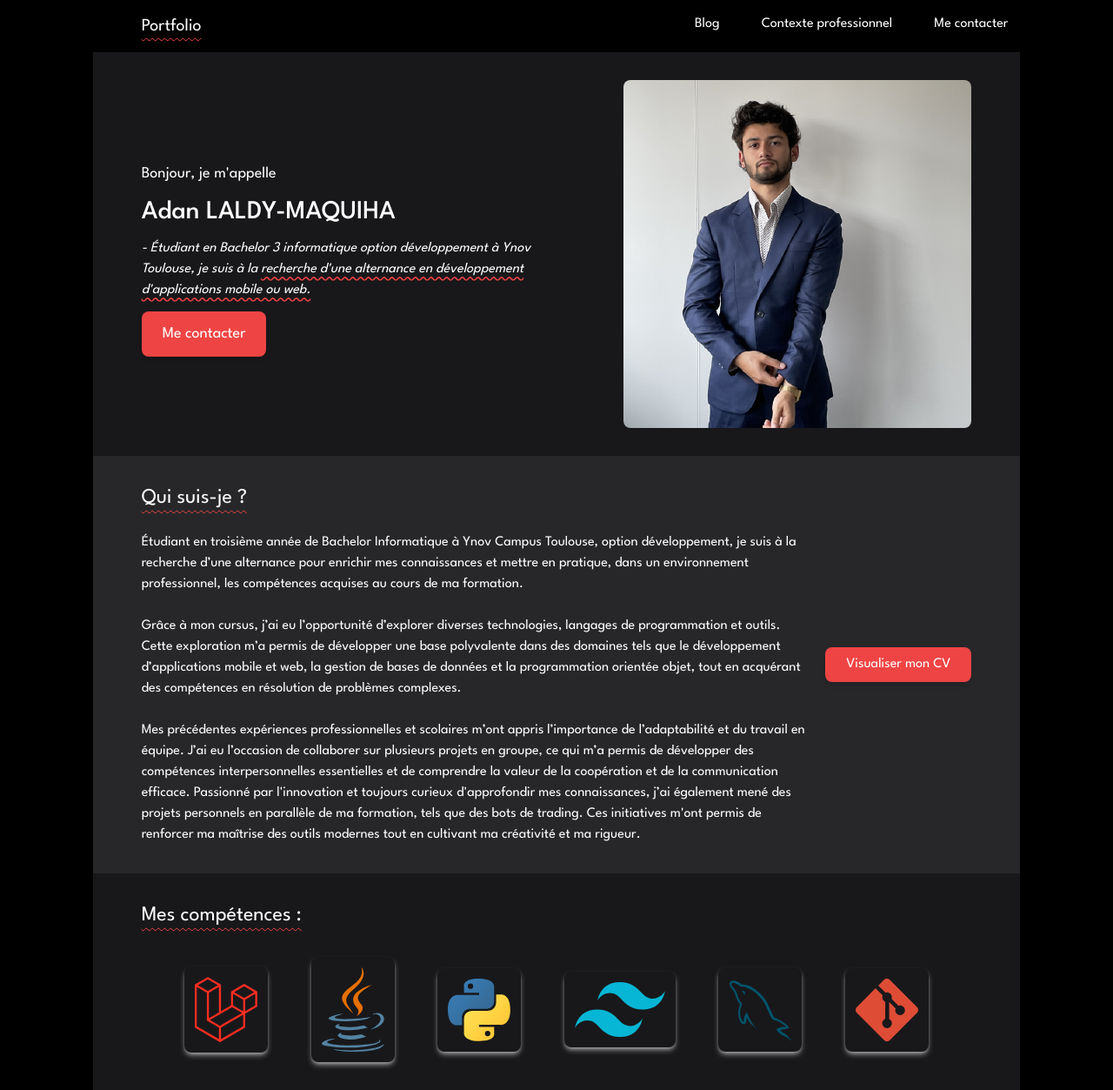
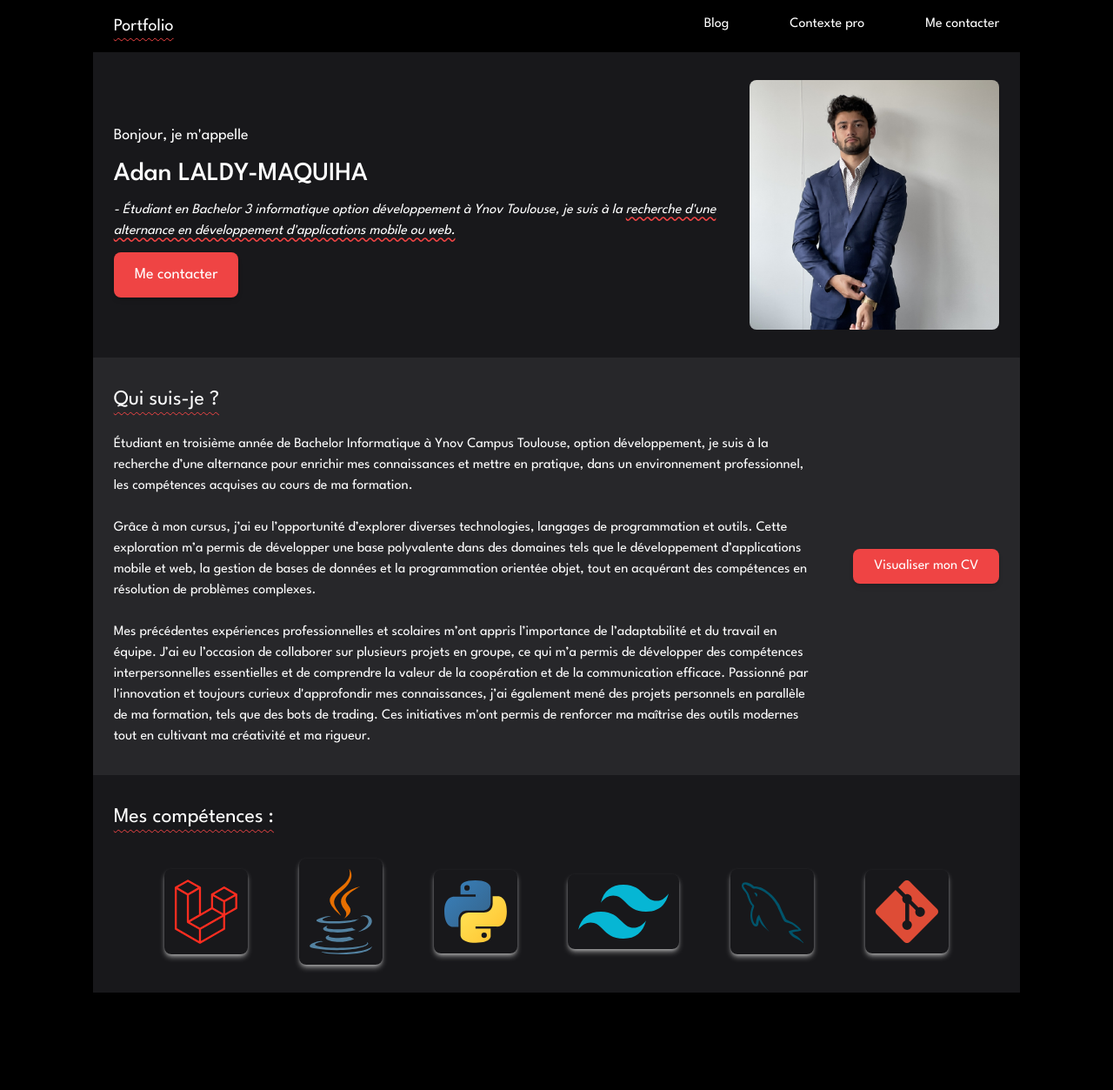
Before and after one commit to adanlaldy/adanlaldy.github.io, a plain HTML site: page index.html in a window 1280 px wide. Shown: the whole page at 87% size. After the commit the page ends 1141 px from the top, so only its background shows below. Drawn offline with Linux system fonts and the light colour scheme.

Commit message:
fix: responsivity

```diff
--- a/index.html
+++ b/index.html
@@ -8,7 +8,7 @@
 </head>
 <body class="bg-black text-white font-spartan">
     <header>
-        <nav class="w-5/6 mx-auto flex px-14 py-4">
+        <nav class="w-5/6 mx-auto flex px-6 py-4">
             <div class="w-2/3">
                 <a href="index.html" class="text-xl underline underline-offset-8 decoration-0 decoration-wavy decoration-red-500">Portfolio</a>
             </div>
@@ -18,7 +18,7 @@
                         <a href="blog.html">Blog</a>
                     </li>
                     <li>
-                        <a href="context.html">Contexte professionnel</a>
+                        <a href="context.html">Contexte pro</a>
                     </li>
                     <li class="hidden md:block">
                         <a href="contact.html">Me contacter</a>
@@ -28,23 +28,20 @@
         </nav>
     </header>
     <main>
-        <section class="w-5/6 mx-auto flex items-center bg-zinc-900 px-14 py-8">
-            <div class="w-1/2">
+        <section class="w-5/6 mx-auto flex flex-row items-center bg-zinc-900 px-6 py-8">
+            <div class="w-full md:w-3/4">
                 <p class="text-lg my-3">Bonjour, je m'appelle</p>
                 <p class="text-3xl font-medium my-3">Adan LALDY-MAQUIHA</p>
                 <p class="italic my-3">- Étudiant en Bachelor 3 informatique option développement à Ynov Toulouse, je suis à la <span class="underline underline-offset-4 decoration-wavy decoration-red-500">recherche d'une alternance en développement d'applications mobile ou web.</span></p>
-                <form class="hidden md:block" action="contact.html" method="get">
+                <form class="flex flex-col md:flex-row items-center" action="contact.html" method="get">
                     <button class="text-lg bg-red-500 text-white py-3 px-6 rounded-lg shadow-md hover:bg-red-600 hover:shadow-lg transition-all duration-300" type="submit">Me contacter</button>
                 </form>
             </div>
-            <div class="w-1/2 flex flex-col md:flex-row items-center justify-end">
-                <img class="hidden md:block size-32 md:size-auto rounded-lg" src="/src/assets/images/moi.png">
-                <form class="md:hidden pt-1" action="contact.html" method="get">
-                    <button class="text-lg bg-red-500 text-white py-3 px-6 rounded-lg shadow-md hover:bg-red-600 hover:shadow-lg transition-all duration-300" type="submit">Me contacter</button>
-                </form>
+            <div class="hidden md:block lg:flex md:w-1/4 justify-end">
+                <img class="size-32 md:size-auto rounded-lg" src="/src/assets/images/moi.png">
             </div>
         </section>
-        <section class="w-5/6 mx-auto flex bg-zinc-800 px-14 py-8">
+        <section class="w-5/6 mx-auto flex flex-row bg-zinc-800 px-6 py-8">
             <div class="w-full md:w-4/5">
                 <p class="text-2xl underline underline-offset-8 decoration-0 decoration-wavy decoration-red-500">Qui suis-je ?</p>
                 <p><br>Étudiant en troisième année de Bachelor Informatique à Ynov Campus Toulouse, option
@@ -74,11 +71,11 @@
                 </form>
             </div>
         </section>
-        <section class="w-5/6 mx-auto flex-col items-center bg-zinc-900 px-14 py-8">
+        <section class="w-5/6 mx-auto bg-zinc-900 px-6 py-8">
             <div>
                 <p class="text-2xl underline underline-offset-8 decoration-0 decoration-wavy decoration-red-500">Mes compétences :</p>
             </div>
-            <div class="flex justify-evenly items-center pt-8">
+            <div class="flex flex-col md:flex-row justify-evenly items-center pt-8 space-y-4 md:space-y-0">
                 <div class="w-24 shadow-md shadow-white/50 rounded-lg p-3">
                     <a href="https://laravel.com/" target="_blank"><img src="/src/assets/images/laravel-2.svg"></a>
                 </div>
```
